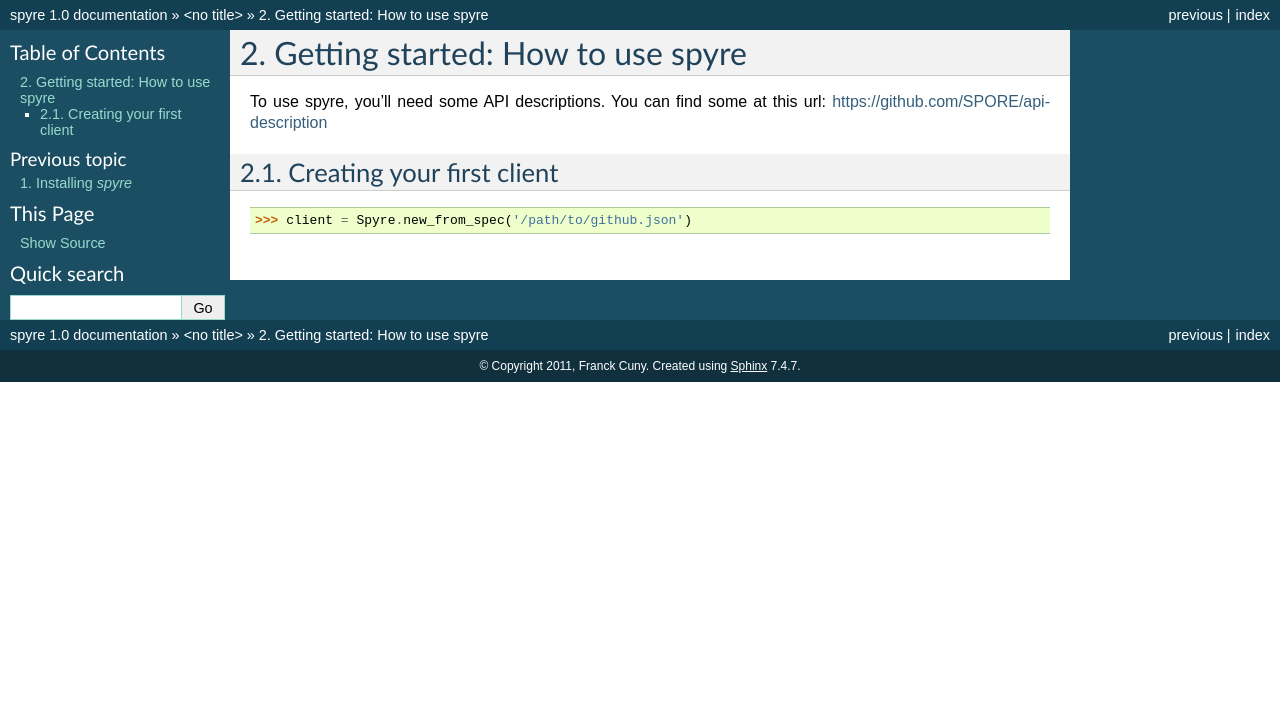
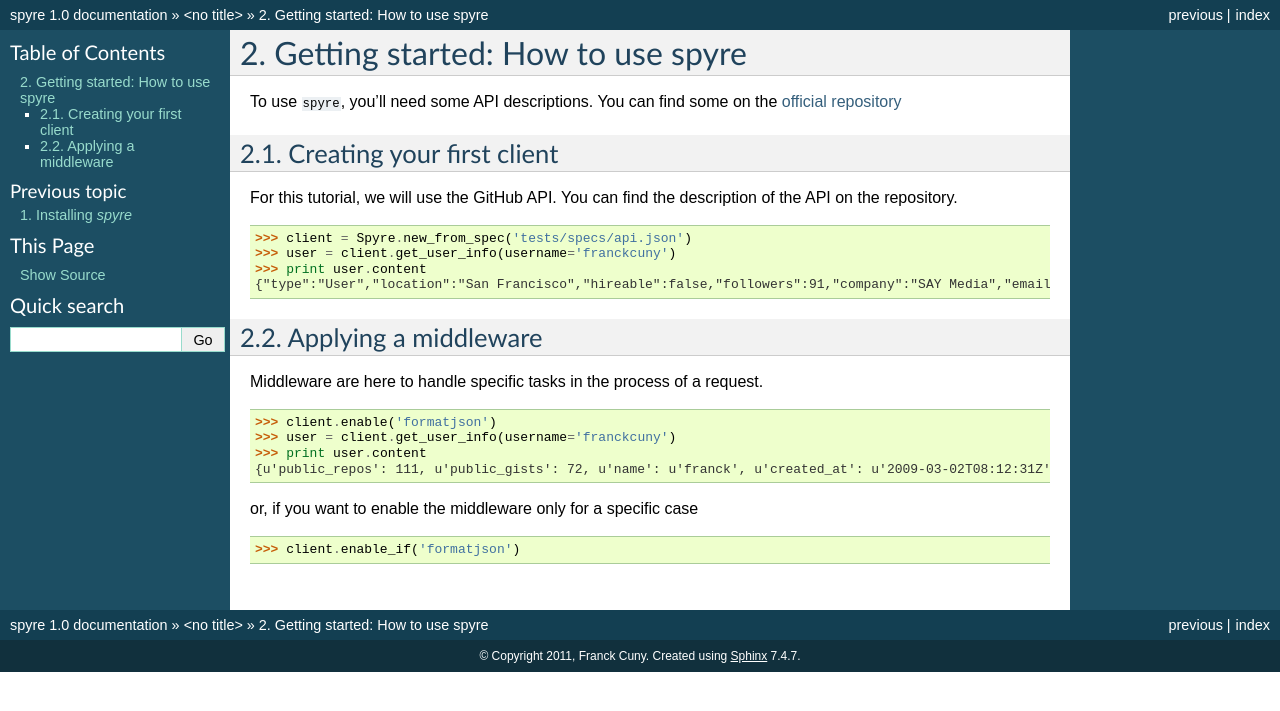
Before and after one commit to bl0b/spyre, a Sphinx documentation site: the page built from doc/tutorial.rst, in a window 1280 px wide. Shown: the top 711 px of the page. Built offline with Sphinx 7.4.7, drawn with Linux system fonts in a browser that asks for light colours.

Commit message:
basic documentation on how to install and use the client

```diff
--- a/doc/tutorial.rst
+++ b/doc/tutorial.rst
@@ -3,10 +3,29 @@
 Getting started: How to use spyre
 =================================
 
-To use spyre, you'll need some API descriptions. You can find some at this url: https://github.com/SPORE/api-description
+To use ``spyre``, you'll need some API descriptions. You can find some on the `official repository <https://github.com/SPORE/api-description>`_
 
 
 Creating your first client
 --------------------------
 
-    >>> client = Spyre.new_from_spec('/path/to/github.json')
+For this tutorial, we will use the GitHub API. You can find the description of the API on the repository.
+
+    >>> client = Spyre.new_from_spec('tests/specs/api.json')
+    >>> user = client.get_user_info(username='franckcuny')
+    >>> print user.content
+    {"type":"User","location":"San Francisco","hireable":false,"followers":91,"company":"SAY Media","email":"franck.cuny@gmail.com","bio":null,"following":77,"avatar_url":"https://secure.gravatar.com/avatar/7d5e23c5839c464c42d0d49f1c954abb?d=https://a248.e.akamai.net/assets.github.com%2Fimages%2Fgravatars%2Fgravatar-140.png","html_url":"https://github.com/franckcuny","url":"https://api.github.com/users/franckcuny","public_repos":111,"public_gists":72,"created_at":"2009-03-02T08:12:31Z","name":"franck","gravatar_id":"7d5e23c5839c464c42d0d49f1c954abb","id":59291,"login":"franckcuny","blog":"http://lumberjaph.net/"}
+
+Applying a middleware
+---------------------
+
+Middleware are here to handle specific tasks in the process of a request.
+
+    >>> client.enable('formatjson')
+    >>> user = client.get_user_info(username='franckcuny')
+    >>> print user.content
+    {u'public_repos': 111, u'public_gists': 72, u'name': u'franck', u'created_at': u'2009-03-02T08:12:31Z', u'url': u'https://api.github.com/users/franckcuny', u'company': u'SAY Media', u'html_url': u'https://github.com/franckcuny', u'id': 59291, u'blog': u'http://lumberjaph.net/', u'hireable': False, u'avatar_url': u'https://secure.gravatar.com/avatar/7d5e23c5839c464c42d0d49f1c954abb?d=https://a248.e.akamai.net/assets.github.com%2Fimages%2Fgravatars%2Fgravatar-140.png', u'followers': 91, u'location': u'San Francisco', u'bio': None, u'gravatar_id': u'7d5e23c5839c464c42d0d49f1c954abb', u'following': 77, u'login': u'franckcuny', u'type': u'User', u'email': u'franck.cuny@gmail.com'}
+
+or, if you want to enable the middleware only for a specific case
+
+    >>> client.enable_if('formatjson')
```
Also changed, not shown: doc/install.rst (+8 -0 lines).
